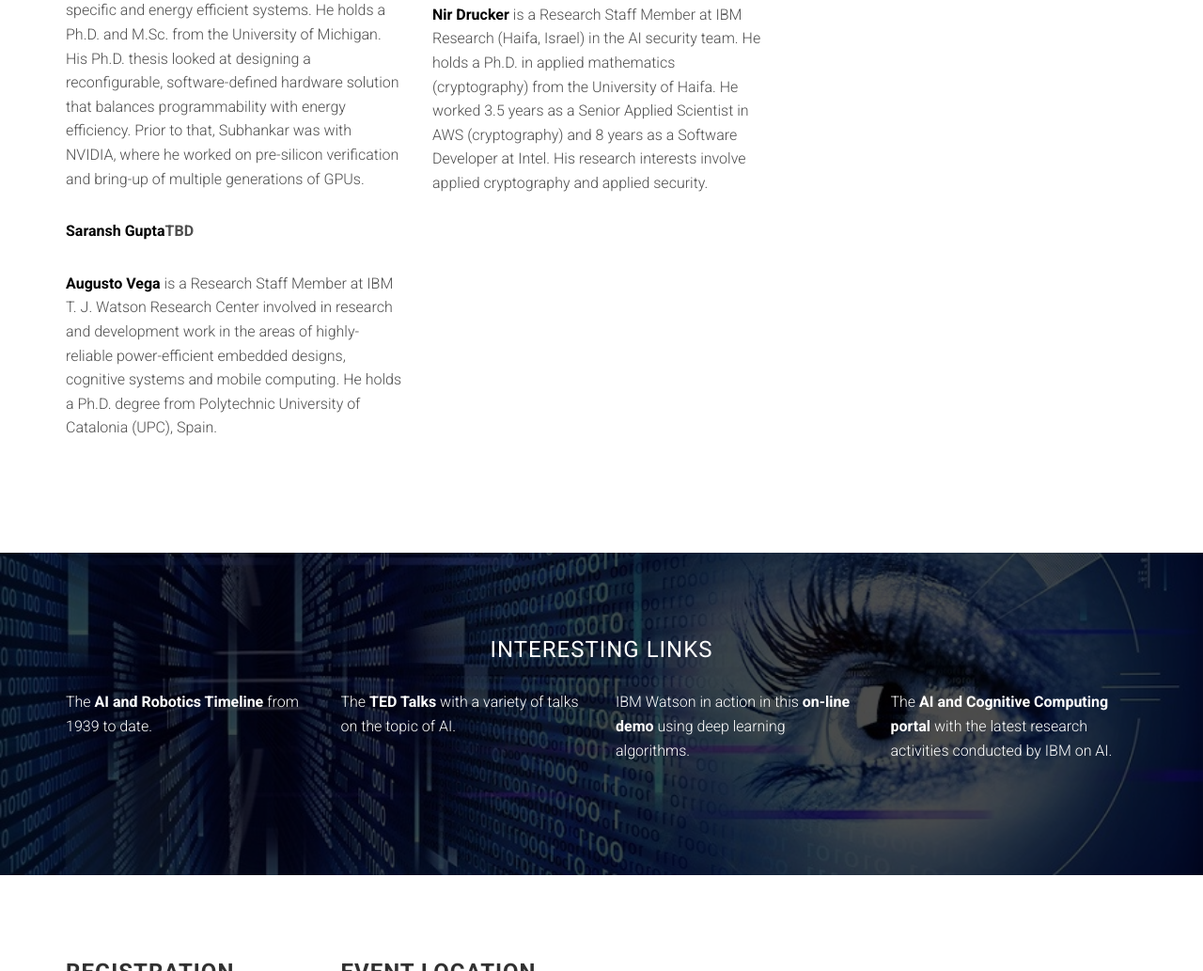
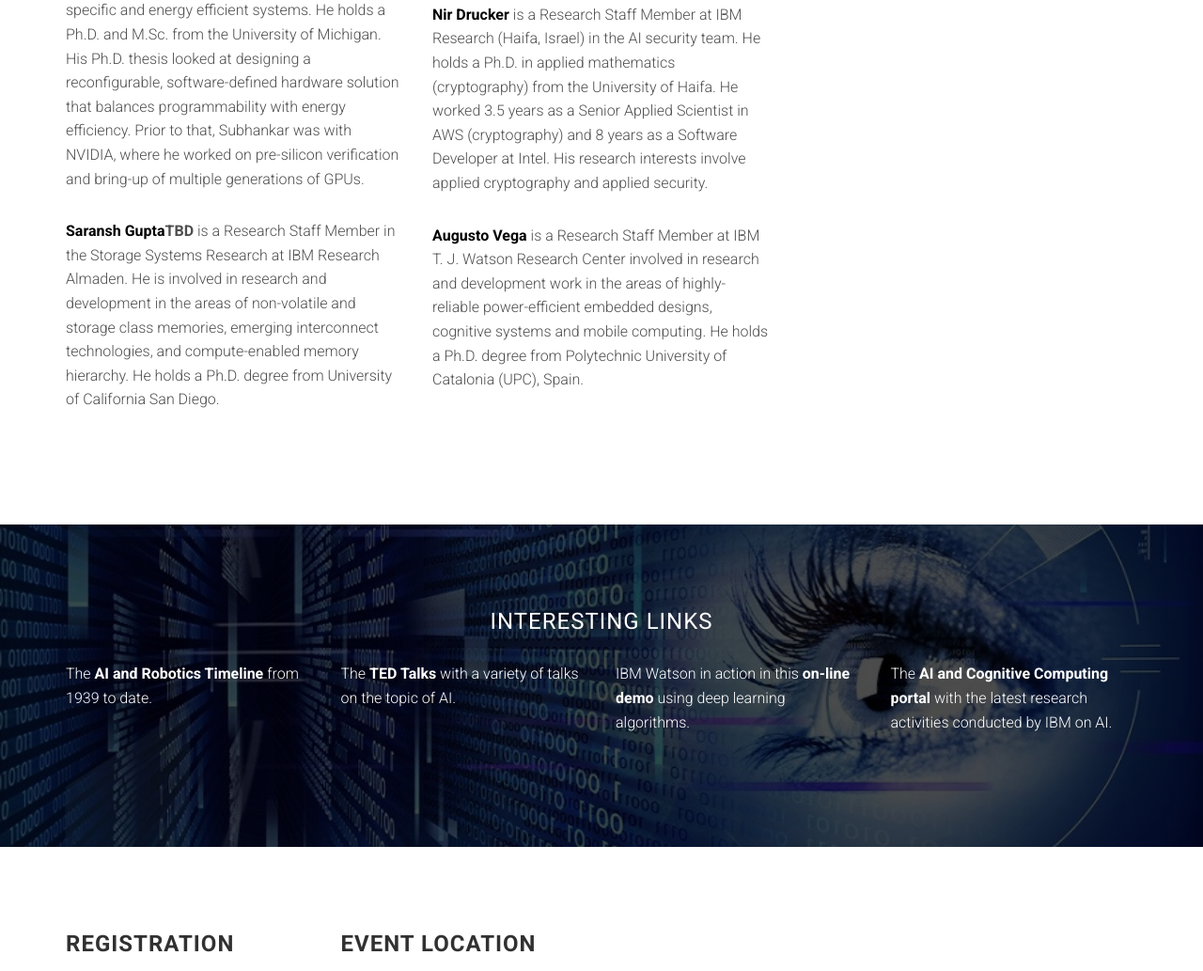
Before and after one commit to augustojv/cogarch-workshop-2022, a website: page index.html in a window 1280 px wide. Shown: the part 5530-6563 px from the top of the page at 94% size. Drawn offline with Linux system fonts and the light colour scheme; grey boxes are pictures that could not be loaded; files whose address does not match are found by name.

Commit message:
added saransh bio

```diff
--- a/index.html
+++ b/index.html
@@ -443,13 +443,10 @@
 				verification and bring-up of multiple generations of GPUs.
                 </p>
                 <p>
-                <b><a href="" rel="nofollow" target="_blank">Saransh Gupta</a>TBD</b>
-                </p>
-                <p>
-                <b><a href="https://www.linkedin.com/in/augusto-vega-5940684" rel="nofollow" target="_blank">Augusto Vega</a> </b>is a
-                Research Staff Member at IBM T. J. Watson Research Center involved in research and development work in the areas of
-                highly-reliable power-efficient embedded designs, cognitive systems and mobile computing. He holds a Ph.D. degree from
-                Polytechnic University of Catalonia (UPC), Spain.
+                <b><a href="" rel="nofollow" target="_blank">Saransh Gupta</a>TBD</b> is a Research Staff Member in the Storage Systems Research at
+                IBM Research Almaden. He is involved in research and development in the areas of non-volatile and storage class memories,
+                emerging interconnect technologies, and compute-enabled memory hierarchy. He holds a Ph.D. degree from University of
+                California San Diego.
                 </p>
                 </div>
                 <div class="col-md-4">
@@ -478,6 +475,12 @@
 				is a Research Staff Member at IBM Research (Haifa, Israel) in the AI security team. He holds a Ph.D. in applied mathematics
 				(cryptography) from the University of Haifa.  He worked 3.5 years as a Senior Applied Scientist in AWS (cryptography) and 8
 				years as a Software Developer at Intel.  His research interests involve applied cryptography and applied security.
+                </p>
+                <p>
+                <b><a href="https://www.linkedin.com/in/augusto-vega-5940684" rel="nofollow" target="_blank">Augusto Vega</a> </b>is a
+                Research Staff Member at IBM T. J. Watson Research Center involved in research and development work in the areas of
+                highly-reliable power-efficient embedded designs, cognitive systems and mobile computing. He holds a Ph.D. degree from
+                Polytechnic University of Catalonia (UPC), Spain.
                 </p>
                 </div>
                 <div id="contact" class="col-md-4">
```
